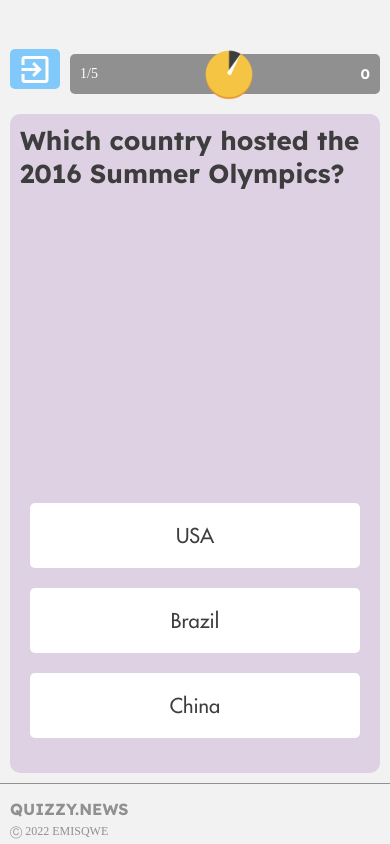
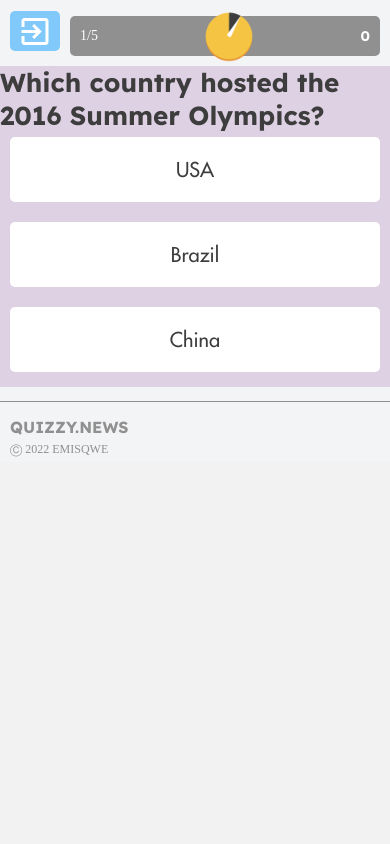
Before and after one commit to Quizzy-News/app, a React Native app: screen /GamePage in a window 390 px wide. Built offline with nearby package versions, Linux system fonts and the light colour scheme; a web font is replaced by a local one.

Commit message:
Started NativeWind conversion of GamePage.js using StyledComponent

```diff
--- a/pages/GamePage.js
+++ b/pages/GamePage.js
@@ -1,6 +1,6 @@
 import React, { useState, useEffect } from "react";
 import { View, Text, StyleSheet, Image } from "react-native";
-import { Colors, Containers, Typography } from "../styles"
+import { StyledComponent } from 'nativewind';
 import sampleQuiz from "../sampleQuiz.json";
 import ChoiceDisplay from './GamePageChildren/ChoiceDisplay';
 import Header from './GamePageChildren/Header.js'
@@ -116,7 +116,7 @@ export default function GamePage ( { navigation }) {
   }
 
   return (
-    <View style={styles.screen}>
+    <StyledComponent component={View} tw="bg-gray-100 flex flex-col justify-center">
       <Header
         onTimeOut={handleTimeOut}
         onPressOut={() => handlePressOut(choice)}
@@ -125,11 +125,11 @@ export default function GamePage ( { navigation }) {
         page={page}
         />
 
-      <View style={styles.container1}>
+      <StyledComponent component={View} tw="bg-light-purple">
          <QuestionDisplay currentQuestion={sampleQuiz[currentQuestion].question} />  {/* TODO: Make this dynamic; replace sampleQuiz */}
 
           {/* Write unique id for json  */}
-          <View style={styles.answerContainer}>
+          <View className="bg-[light-purple]">
               {choices.map((choice, i) => {
                 return <ChoiceDisplay
                   key= {i} // Used by React under the hood.
@@ -141,26 +141,26 @@ export default function GamePage ( { navigation }) {
                 }
               )}
           </View>
-      </View>
 
+      </StyledComponent>
       <Footer />
-    </View>
+      </StyledComponent>
   );
 };
 
-const styles = StyleSheet.create({
-  screen: {
-    ...Containers.screenCenter
-  },
-  answerContainer: {
-    width: "100%",
-    display: "flex",
-    paddingBottom: 10,
-    alignItems: "stretch"
-  },
-  container1: {
-    ...Colors.backgroundColors.lightPurple,
-    ...Containers.contentContainerBetween
-  },
+// const styles = StyleSheet.create({
+//   screen: {
+//     ...Containers.screenCenter
+//   },
+//   answerContainer: {
+//     width: "100%",
+//     display: "flex",
+//     paddingBottom: 10,
+//     alignItems: "stretch"
+//   },
+//   container1: {
+//     ...Colors.backgroundColors.lightPurple,
+//     ...Containers.contentContainerBetween
+//   },
 
-});
+// });
--- a/tailwind.config.js
+++ b/tailwind.config.js
@@ -10,21 +10,22 @@ module.exports = {
         'futura-medium': ['Futura-Medium', 'sans-serif'],
       },
       colors: {
-        "grey-1": "var(--grey-1)",
-        "grey-2": "var(--grey-2)",
-        "grey-3": "var(--grey-3)",
-        "grey-4": "var(--grey-4)",
-        "light-yellow": "var(--light-yellow)",
-        "dark-yellow": "var(--dark-yellow)",
-        "light-red": "var(--light-red)",
-        "dark-red": "var(--dark-red)",
-        "darker-red": "var(--darker-red)",
-        "light-purple": "var(--light-purple)",
-        "light-blue": "var(--light-blue)",
-        "dark-blue": "var(--dark-blue)",
-        "light-green": "var(--light-green)",
-        "dark-green": "var(--dark-green)",
-        "darker-green": "var(--darker-green)",
+        "grey-1": "#B3B3B3",
+        "grey-2": "#909090",
+        "grey-3": "#646464",
+        "grey-4": "#3D3D3D",
+        "light-yellow": "#F6C443)",
+        "dark-yellow": "#E69535",
+        "light-red": "#FAD1D1",
+        "dark-red": "#EE807C",
+        "darker-red": "#E95750",
+        "light-purple": "#DED1E4",
+        "light-blue": "#80C9FA",
+        "dark-blue": "#53ADF0",
+        "light-green": "#DEFEBF",
+        "dark-green": "#78C93C",
+        "darker-green": "#6BA530",
+        "white": "#FFF"
       },
     },
   },
```
